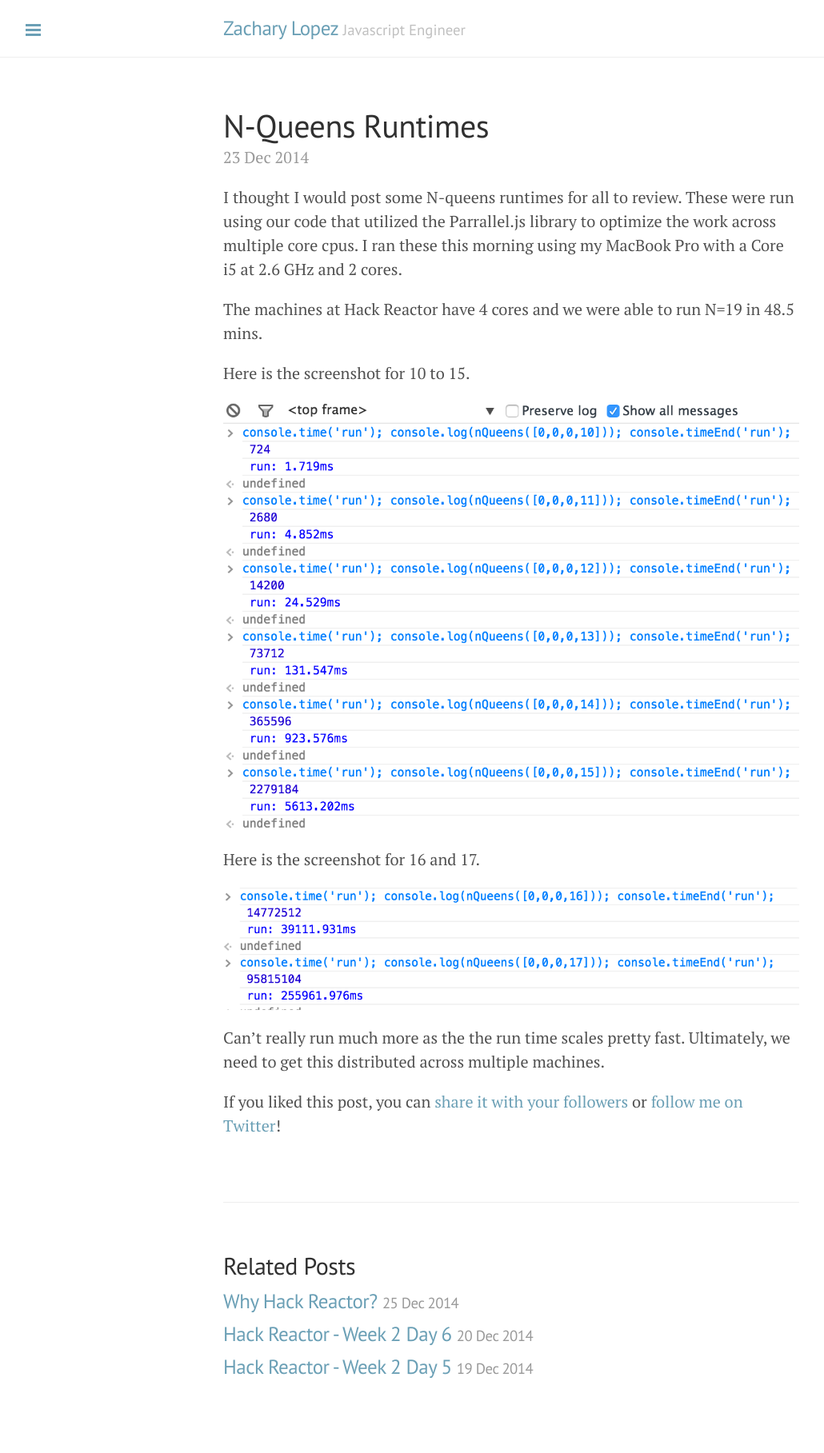
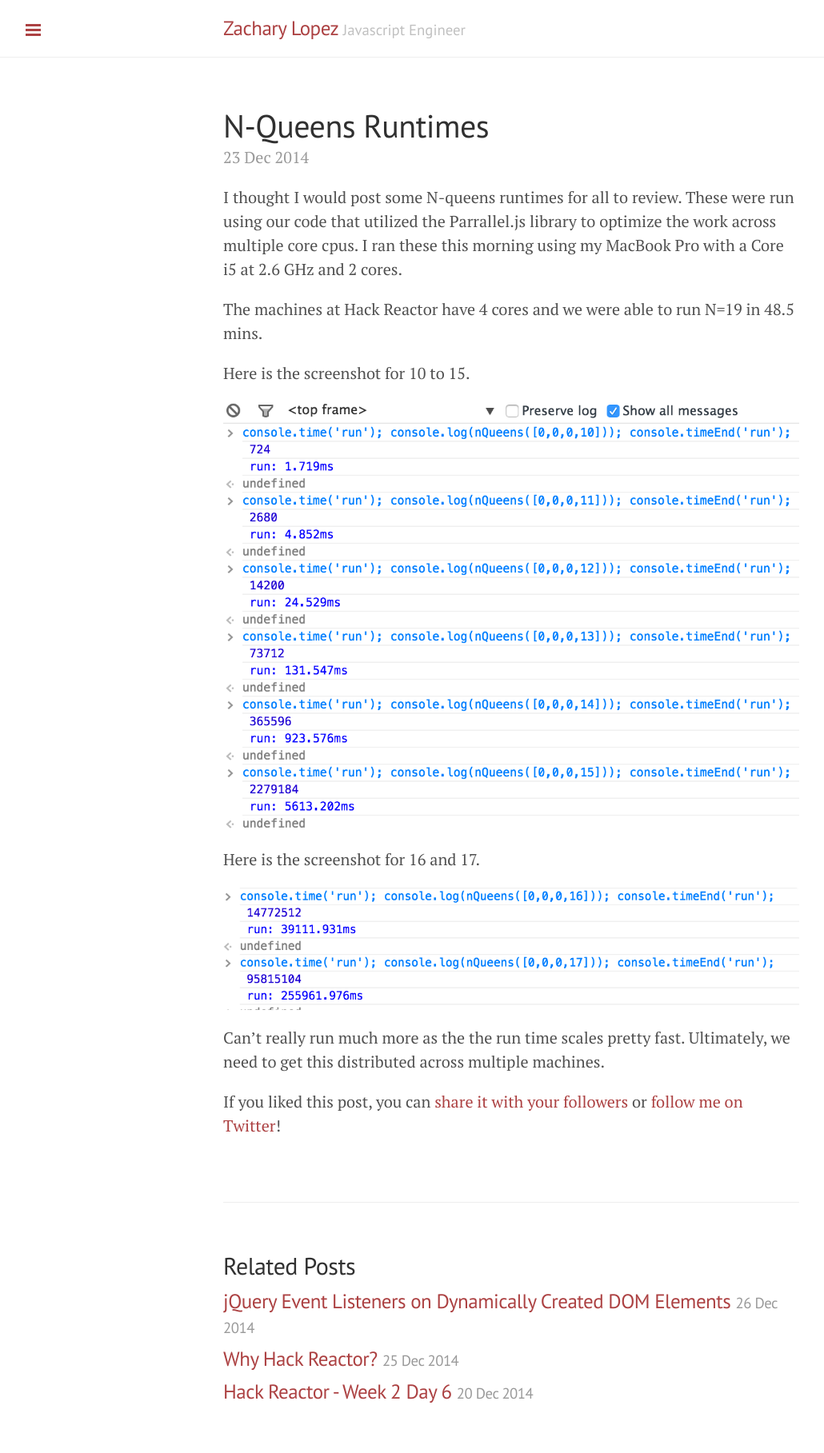
Before and after one commit to zdlopez/zdlopez.github.io, a Jekyll site: the page built from _posts/2014-12-23-N-Queens-Runtimes.md, in a window 1280 px wide. Shown: the whole page at 80% size, without its empty margins (1-1031 px from the left). Built offline with Jekyll 4.4.1, drawn with Linux system fonts in a browser that asks for light colours; Markdown is read by kramdown in place of the engine named in the settings; comment, search, counter and statistics services are not loaded; before the commit the page ends 1785 px from its top, so only the background shows below that; some of the changed lines change nothing that is shown.

Commit message:
jquery listener

```diff
--- a/_layouts/default.html
+++ b/_layouts/default.html
@@ -3,7 +3,7 @@
 
   {% include head.html %}
 
-  <body class="theme-base-0d">
+  <body class="theme-base-08">
 
     {% include sidebar.html %}
 
--- /dev/null
+++ b/_posts/2014-12-26-Event Listener on Dynamic Elements.md
@@ -0,0 +1,54 @@
+---
+layout: post
+title: jQuery Event Listeners on Dynamically Created DOM Elements
+---
+
+![jQuery]({{ site.url }}/assets/jquery.gif)
+
+jQuery is a powerful way to manipulate DOM (Document Object Model) elements on a webpage.  I will cover a common mistake when trying to build a website with dynamic content that responds to user interactions.
+
+In the following image, which is a sort of twitter clone, new tweets are generated and displayed to the page.  The user of the site is allowed to click on any user name to see that user's full stream of tweets.
+
+![jQuery]({{ site.url }}/assets/twittler.png)
+
+As these new tweets are created, it would be normal to assume that we need an event listener on these.  Let's look at some code.
+
+Here is how new tweets are set up:
+
+    var $tweet = $('<div class="tweet col-md-12"><div class ="user col-md-8"><a href="#" class="link '+ tweet.user + '">' + '@' + tweet.user + '</a> ' + tweet.message + '</div><div class="time"> posted at ' + tweet.created_at.toLocaleTimeString() + '</div></div>');
+
+The important part to note is that these "div"s have a class of "tweet" and the anchor (the "a") has a class of "link".  These will be our likely suspects to utilize to get our page to respond to user clicks.
+
+We could structure a listener like this:
+
+    $('.link').on('click', function(e){
+      //do stuff
+    });
+
+This sets up a listener on elements that have the "link" class.  Anytime there is a click registered this code should execute, but it doesn't.
+
+In this case, you have to remember that listeners are set up on the loading of the website.  As you are tracking dynamic content, this content may or may not exist at document load.  This means the listener may not be attached to anything.  You could try this on the "tweet" class as well, but you would end up with the same result.
+
+A simple solution would be to add a container for the tweets.  The container can exist on document load and new tweets can be inserted into it.  This could look like:
+
+    <div id="tweetspace">
+    </div>
+
+Then we can add the tweets like so:
+
+    $tweet.prependTo($tweetspace);
+
+With this change to the html and adding our tweets to our new "tweetspace", we can modify our listener to act on this container.
+
+    $('#tweetspace').on('click', 'a' function(e){
+      //do stuff
+    });
+
+In the above code, two things changed.  First, the listener is targeting "tweetspace" which exists on document load.  Then the second argument to "on" is now "a", allowing us to only register clicks that are in "tweetspace" and are of an element type of 'a'.
+
+## Summary
+
+* Think through what exists and when
+* Add a listener to a container that holds the dynamic content and not the content itself
+
+In these first few weeks of Hack Reactor, I would say that this sort of issue has cropped up on half the projects.  An important lesson to learn.
```
Also changed, not shown: assets/jquery.gif (added), assets/twittler.png (added).
